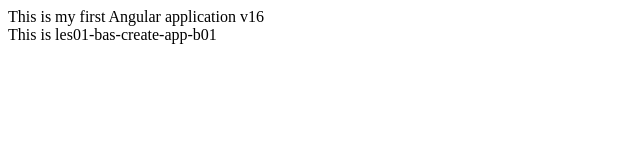
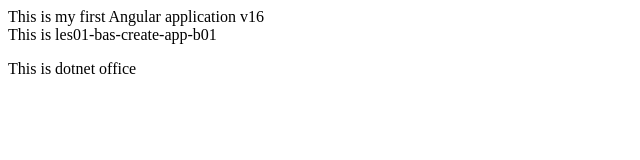
Before and after one commit to phucdo2601/LearnAngularFundametal, an Angular app in the folder v16/learn/Fundamental/les01-bas-create-app-b01/: page / in a window 1280 px wide. Shown: the top 160 px of the page, without its empty margins (0-640 px from the left). Built offline with nearby package versions, Linux system fonts and the light colour scheme.

Commit message:
[learn-angular16] 05-Ng-If with hidden b01

```diff
--- a/v16/learn/Fundamental/les01-bas-create-app-b01/src/app/app.component.html
+++ b/v16/learn/Fundamental/les01-bas-create-app-b01/src/app/app.component.html
@@ -3,3 +3,7 @@
 <div *ngIf="num1 > num2">
     This is {{title}}
 </div>
+
+<p [hidden]="!visible">
+    This is dotnet office
+</p>
```
